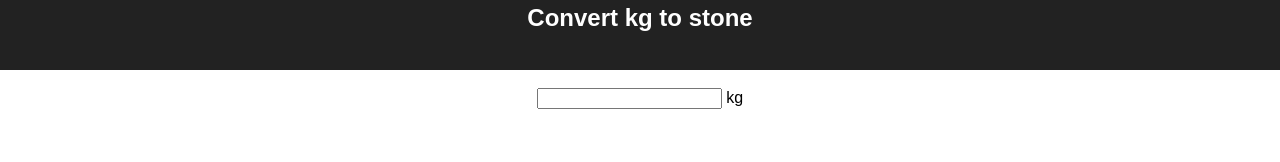
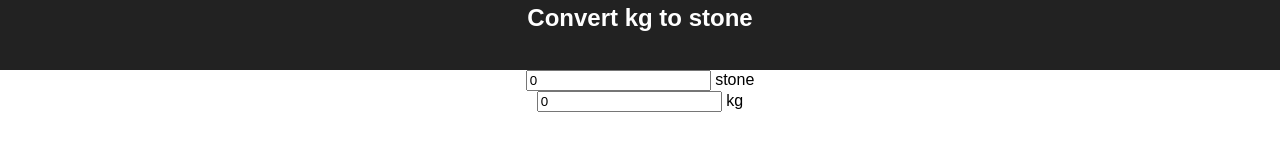
Before and after one commit to claire-codes/react-app-playground, a React (Create React App) app: page / in a window 1280 px wide. Shown: the part 120-282 px from the top of the page. Built offline with nearby package versions, Linux system fonts and the light colour scheme.

Commit message:
:thumbsdown: Make it werk

```diff
--- a/src/App.js
+++ b/src/App.js
@@ -6,15 +6,29 @@ class App extends Component {
     constructor(props) {
         super(props);
         this.state = {
-            value: ''
+            kg: 0,
+            stone: 0
         };
+        this.KG_TO_STONE = 6.35029318;
 
-        this.handleChange = this.handleChange.bind(this);
+        this.handleKgChange = this.handleKgChange.bind(this);
+        this.handleStoneChange = this.handleStoneChange.bind(this);
     }
 
-    handleChange(event) {
-        this.setState({value: event.target.value});
+    handleKgChange(event) {
+        this.setState({kg: event.target.value});
+        let tmp = event.target.value / this.KG_TO_STONE;
+        console.log(this.state.kg);
+        this.setState({stone: tmp});
     }
+
+    handleStoneChange(event) {
+        this.setState({stone: event.target.value});
+        let tmp = event.target.value * this.KG_TO_STONE;
+        console.log(this.state.stone);
+        this.setState({kg: tmp});
+    }
+
     render() {
         return (
             <div className="App">
@@ -22,9 +36,22 @@ class App extends Component {
                     <img src={logo} className="App-logo" alt="logo"/>
                     <h2>Convert kg to stone</h2>
                 </div>
-                <p className="App-intro">{this.state.value}</p>
                 <div>
-                    <input type="text" value={this.state.value} onChange={this.handleChange}/>&nbsp;kg
+                    <input
+                        type="text"
+                        onChange={this.handleStoneChange}
+                        value={this.state.stone}
+                    />
+                    &nbsp;stone
+                </div>
+                <div>
+                    {/* Why if I set a value does it not allow me to edit it? */}
+                    <input
+                        type="text"
+                        onChange={this.handleKgChange}
+                        value={this.state.kg}
+                    />
+                    &nbsp;kg
                 </div>
             </div>
         );
```
